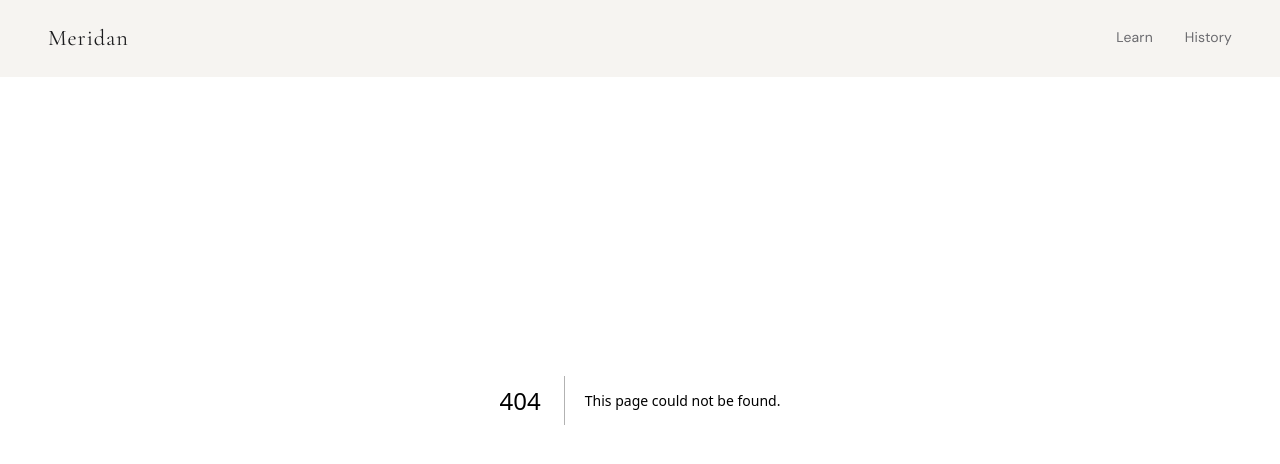
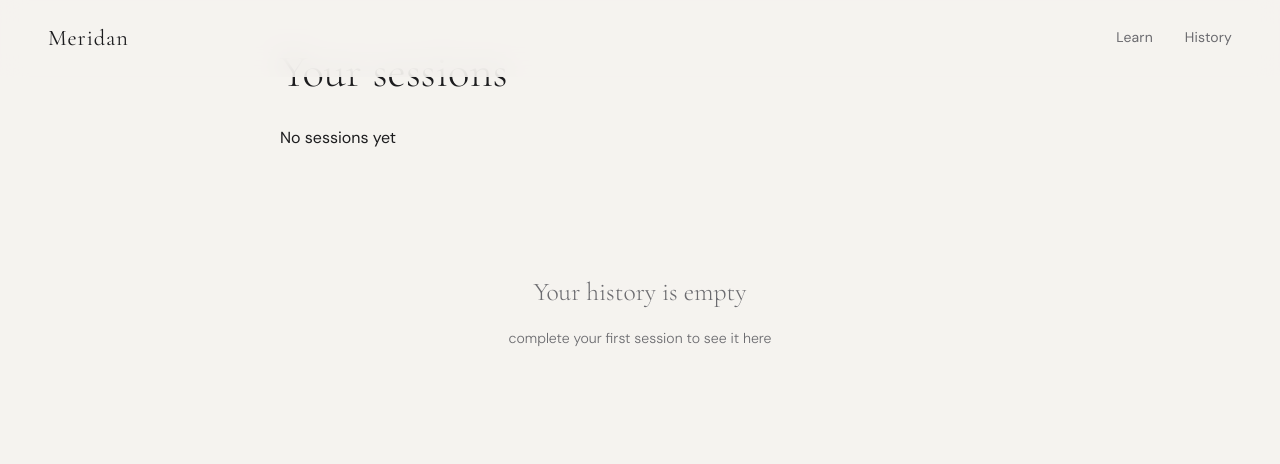
Before and after one commit to Matt2334/Meridan, a Next.js app in the folder frontend/: page /history in a window 1280 px wide. Before the commit this address had no page. Shown: the top 464 px of the page. Built offline with nearby package versions, Linux system fonts and the light colour scheme.

Commit message:
history page styling added. Need to connect backend functionality next.

```diff
--- /dev/null
+++ b/frontend/src/app/history/page.js
@@ -0,0 +1,61 @@
+import styled, { keyframes } from "styled-components";
+const fadeUp = keyframes`
+  from {
+    transform: translateY(100px);
+    opacity: 0;
+  }
+  to {
+    transform: translateY(0);
+    opacity: 1;
+  }`;
+
+const Wrapper = styled.div`
+  max-width: 720px;
+  margin: 0 auto;
+  padding: 0 32px;
+  animation: ${fadeUp} 0.5s ease 0s 1 normal forwards;
+`;
+const Title = styled.h2`
+  font-family: "Cormorant Garamond", serif;
+  font-size: clamp(2rem, 3.5vw, 2.8rem);
+  font-weight: 300;
+  color: #1c1c1e;
+  margin-bottom: 8px;
+`;
+const EmptyTitle = styled.h3`
+  font-family: "Cormorant Garamond", serif;
+  font-size: 1.6rem;
+  font-weight: 300;
+  color: #6b6b6f;
+  margin-bottom: 10px;
+`;
+const EmptyParagraph = styled.p`
+  font-size: 0.88rem;
+  color: #6b6b6f;
+  font-weight: 300;
+`;
+const Content = styled.div`
+  text-align: center;
+  padding: 80px 0;
+`;
+const sessions = [];
+export default function History() {
+  return (
+    <Wrapper>
+      <Title>Your sessions</Title>
+      {sessions.length === 0 ? (
+        <p>No sessions yet</p>
+      ) : (
+        <p>Display sessions here</p>
+      )}
+      {sessions.length === 0 ? (
+        <Content>
+          <EmptyTitle>Your history is empty</EmptyTitle>
+          <EmptyParagraph>complete your first session to see it here</EmptyParagraph>
+        </Content>
+      ) : (
+        <Content>content</Content>
+      )}
+    </Wrapper>
+  );
+}
```
